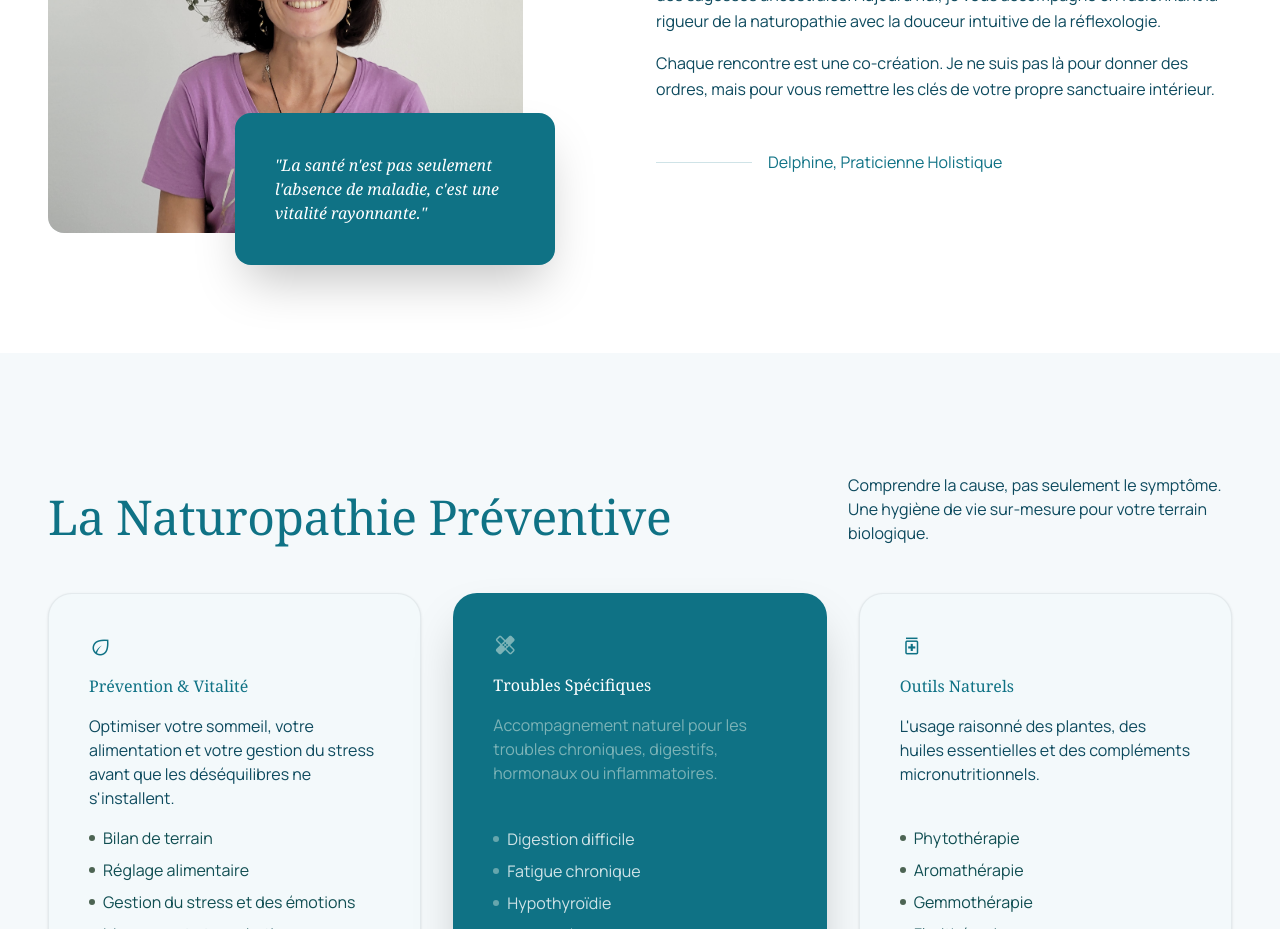
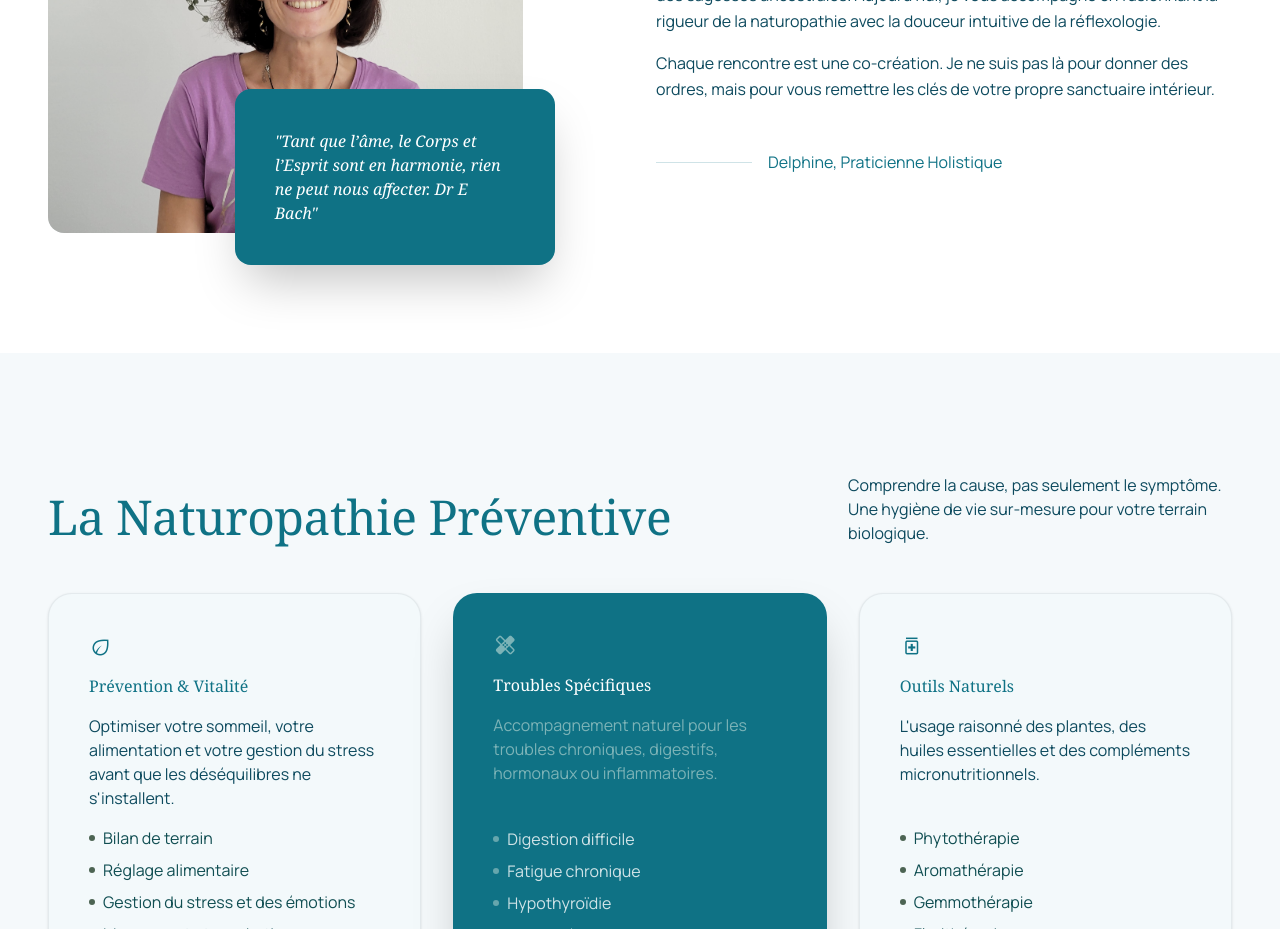
Before and after one commit to GuillaumeLecomte1/quintessence, a React (Vite) app: page / in a window 1280 px wide. Shown: the part 1280-2209 px from the top of the page. Built offline with nearby package versions, Linux system fonts and the light colour scheme.

Commit message:
feat: citation update

```diff
--- a/src/routes/index.tsx
+++ b/src/routes/index.tsx
@@ -114,8 +114,7 @@ function NarrativeSection() {
           </div>
           <div className="absolute -bottom-4 md:-bottom-8 -right-4 md:-right-8 bg-primary p-6 md:p-10 rounded-2xl shadow-2xl max-w-[280px] md:max-w-xs">
             <p className="font-headline-md text-headline-md text-white italic text-sm md:text-base">
-              "La santé n'est pas seulement l'absence de maladie, c'est une
-              vitalité rayonnante."
+              "Tant que l’âme, le Corps et l’Esprit sont en harmonie, rien ne peut nous affecter. Dr E Bach"
             </p>
           </div>
         </div>
```
